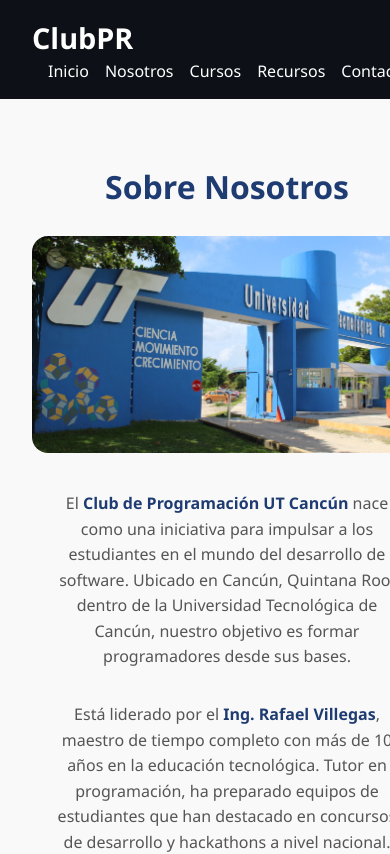
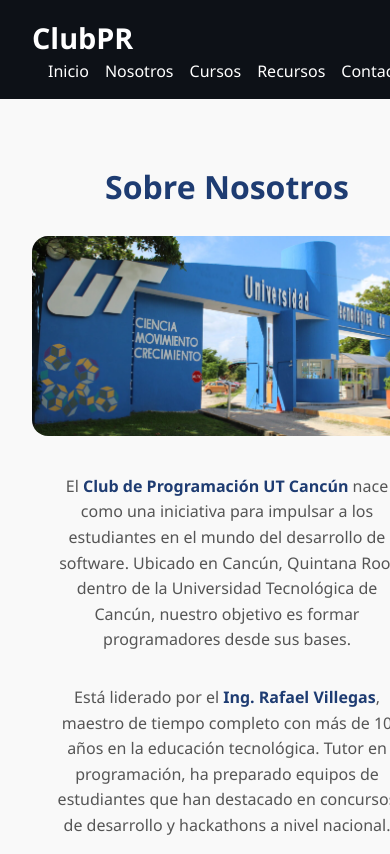
Before and after one commit to DilanOch2002/clubpr, a React (Vite) app: page /nosotros in a window 390 px wide. Shown: the top 854 px of the page. Built offline with nearby package versions, Linux system fonts and the light colour scheme.

Commit message:
nosotros v6

```diff
--- a/src/pages/Nosotros.module.css
+++ b/src/pages/Nosotros.module.css
@@ -1,4 +1,3 @@
-
 /* NOSOTROS */
 .nosotros {
   width: 100%;
@@ -15,7 +14,7 @@
 
 .imagen {
   width: 100%;
-  max-height: 400px;
+  max-height: 300px;
   object-fit: cover;
   border-radius: 1rem;
   margin-bottom: 2rem;
@@ -38,7 +37,9 @@
   .nosotros h1 {
     font-size: 2rem;
   }
-
+  .imagen {
+    max-height: 200px;
+  }
   .nosotros p {
     font-size: 1rem;
   }
```
